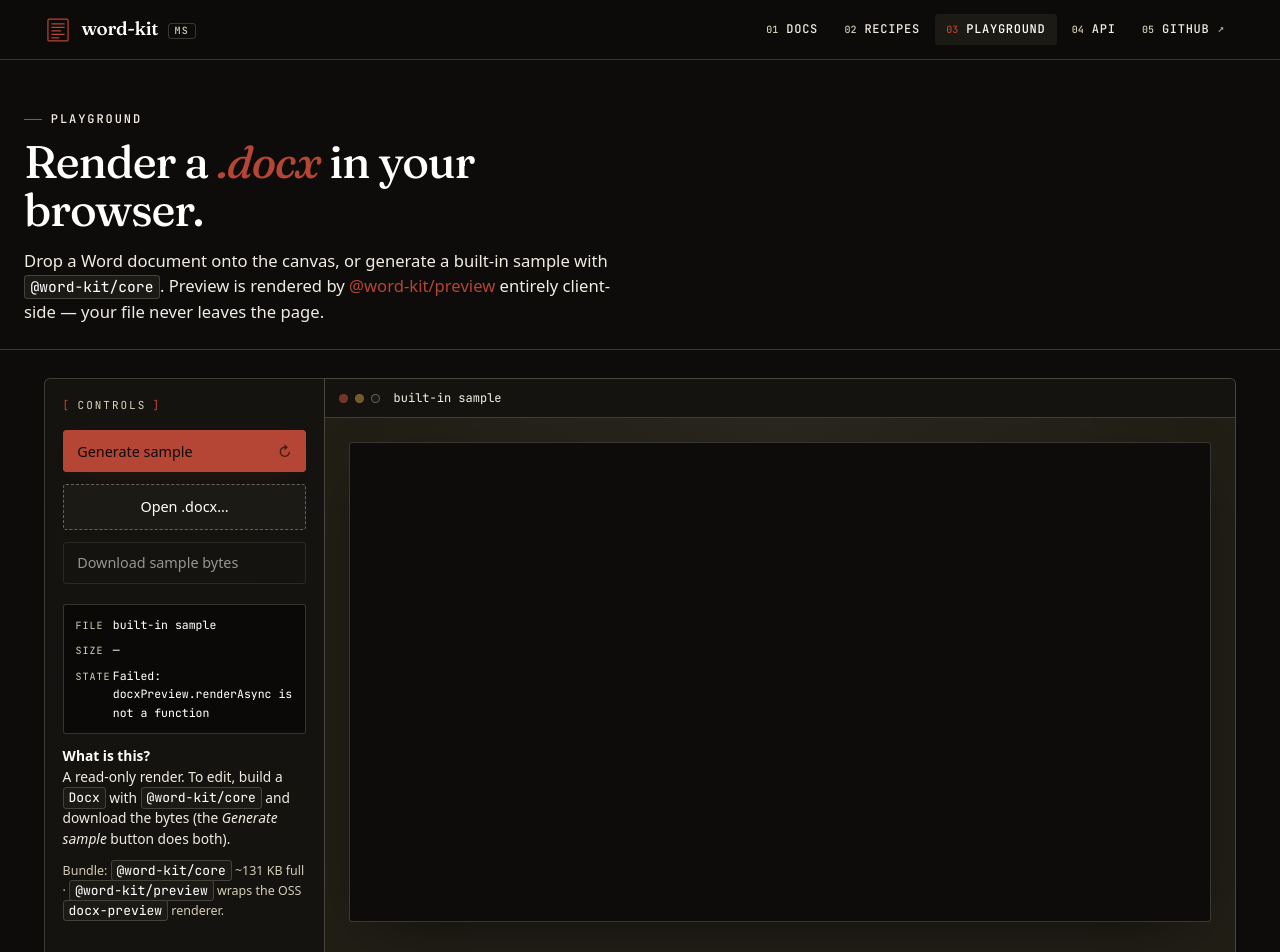
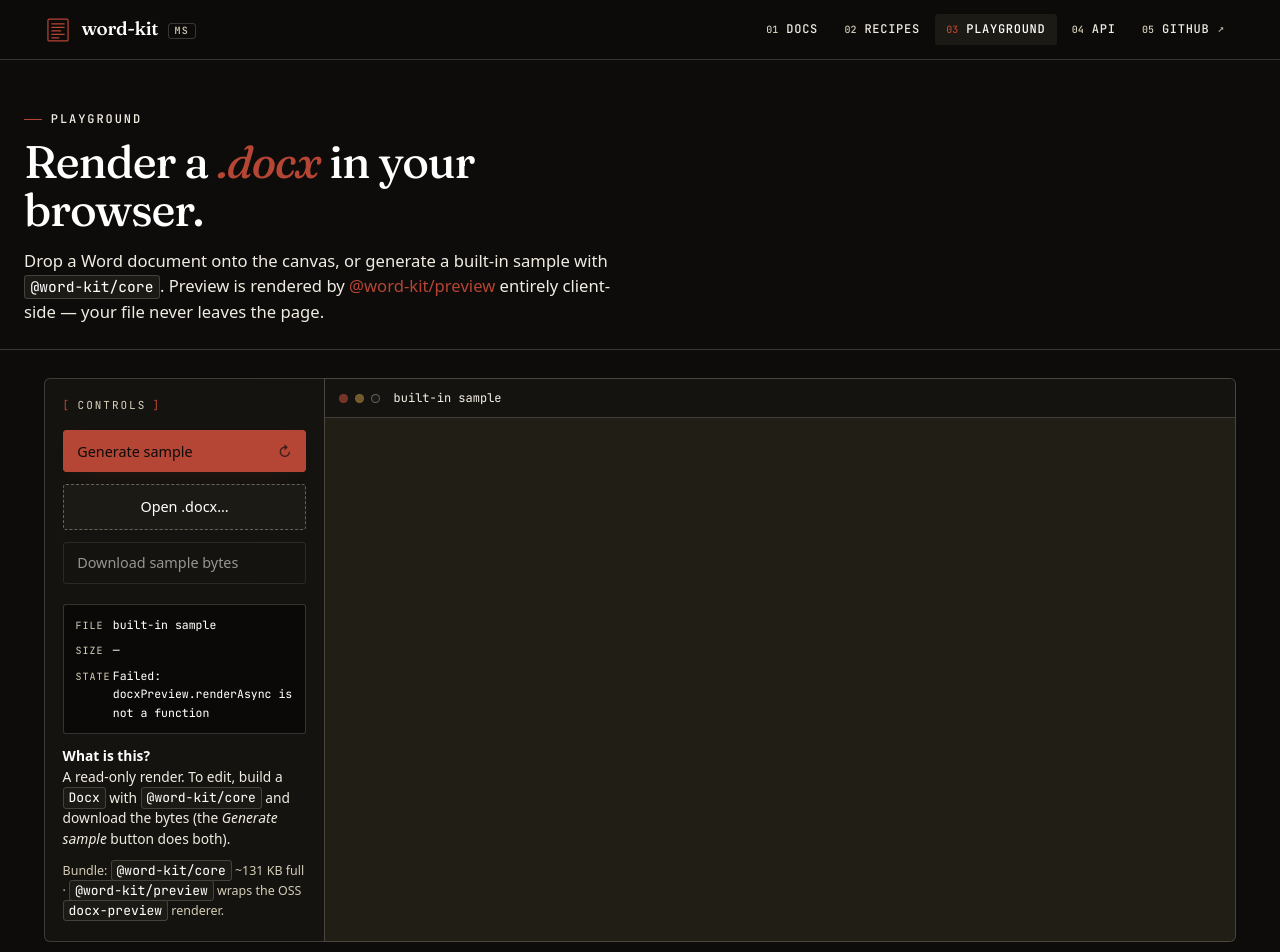
Before and after one commit to baseballyama/word-kit, a SvelteKit app in the folder site/: page /playground in a window 1280 px wide. Shown: the top 952 px of the page. Built offline with nearby package versions, Linux system fonts and the light colour scheme; a web font is replaced by a local one.

Commit message:
fix(site/playground): drop CSS that pushed the rendered docx off the top-left (#4)

```diff
--- a/site/src/routes/playground/+page.svelte
+++ b/site/src/routes/playground/+page.svelte
@@ -537,25 +537,22 @@
     color: var(--fg-soft);
   }
 
+  /* The scroll slot has zero padding so docx-preview's own wrapper (which
+   * applies its own padding + centring) sits flush against the edges.
+   * Overflow auto handles documents whose page width exceeds the viewport. */
   .stage-scroll {
     flex: 1;
     overflow: auto;
-    padding: 1.5rem 1.5rem 2.5rem;
-    background:
-      radial-gradient(circle at 50% 0, rgba(255, 250, 240, 0.04), transparent 60%),
-      var(--bg-paper);
+    padding: 0;
+    background: var(--bg-paper);
   }
 
-  /* "Page" container for the rendered document. We style the section/page
-   * the docx-preview renderer creates so it sits on a paper surface
-   * regardless of the document's own margins. */
+  /* Transparent slot for docx-preview's rendered tree. The renderer paints
+   * its own grey wrapper + white pages + page shadows; we deliberately
+   * don't fight those styles with our own border / background / padding —
+   * doing so used to push the page off the top-left of the canvas. */
   .stage-canvas {
-    background: var(--bg);
-    border: 1px solid var(--border);
-    border-radius: var(--radius-sm);
-    color: var(--fg);
     min-height: 60vh;
-    box-shadow: 0 18px 60px -28px rgba(0, 0, 0, 0.7);
   }
 
   .stage-placeholder {
@@ -564,25 +561,6 @@
     font-size: 12px;
     padding: 1.2rem 1.4rem;
     margin: 0;
-  }
-
-  .stage-canvas :global(.wk-wrapper) {
-    background: var(--bg);
-    color: var(--fg);
-    padding: 1.5rem;
-  }
-
-  .stage-canvas :global(section.wk-) {
-    background: #f6efe1;
-    color: #161310;
-    margin: 0 auto 1.25rem;
-    padding: 2rem 2.4rem;
-    box-shadow: 0 14px 40px -22px rgba(0, 0, 0, 0.55);
-    border-radius: 2px;
-  }
-
-  .stage-canvas :global(section.wk- *) {
-    color: inherit;
   }
 
   .drop-overlay {
```
